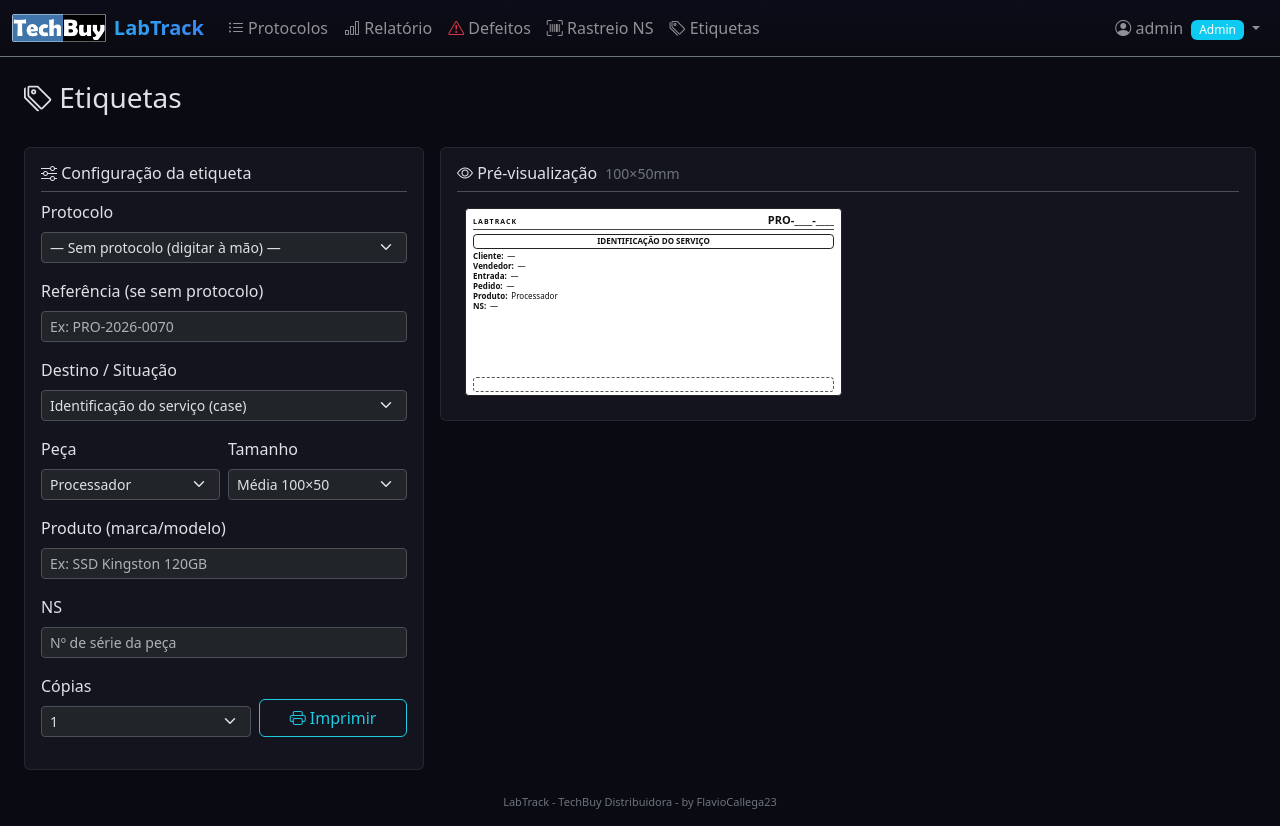
After one commit to DevFlavioCallega23/LabTrack-V-TechBuy, a Flask app: page /etiquetas/ in a window 1280 px wide. The commit adds this page. Run offline with Flask 3, Linux system fonts and the light colour scheme; a user stored in the database is signed in; some libraries are stand-ins or nearby versions.

Commit message:
feat: tela de Etiquetas com pre-visualizacao ao vivo, cenario (servico/estoque/descarte), tamanho por peca em grade e impressao direta no navegador

```diff
--- a/app/__init__.py
+++ b/app/__init__.py
@@ -102,11 +102,13 @@ def create_app():
     from app.routes.main import main_bp
     from app.routes.protocols import protocols_bp
     from app.routes.maquinas import maquinas_bp
+    from app.routes.etiquetas import etiquetas_bp
 
     app.register_blueprint(auth_bp)
     app.register_blueprint(main_bp)
     app.register_blueprint(protocols_bp)
     app.register_blueprint(maquinas_bp)
+    app.register_blueprint(etiquetas_bp)
 
     with app.app_context():
         db.create_all()
--- /dev/null
+++ b/app/routes/etiquetas.py
@@ -0,0 +1,12 @@
+from flask import Blueprint, render_template, request
+from flask_login import login_required
+from app.models import Protocol
+
+etiquetas_bp = Blueprint('etiquetas', __name__, url_prefix='/etiquetas')
+
+
+@etiquetas_bp.route('/')
+@login_required
+def index():
+    protocolos = Protocol.query.order_by(Protocol.created_at.desc()).limit(300).all()
+    return render_template('etiquetas/index.html', protocolos=protocolos)
--- a/app/templates/base.html
+++ b/app/templates/base.html
@@ -39,6 +39,11 @@
                     <li class="nav-item">
                         <a class="nav-link" href="{{ url_for('protocols.rastreio_ns') }}">
                             <i class="bi bi-upc-scan"></i> Rastreio NS
+                        </a>
+                    </li>
+                    <li class="nav-item">
+                        <a class="nav-link" href="{{ url_for('etiquetas.index') }}">
+                            <i class="bi bi-tags"></i> Etiquetas
                         </a>
                     </li>
                     {% if current_user.is_master() %}
--- /dev/null
+++ b/app/templates/etiquetas/index.html
@@ -0,0 +1,279 @@
+{% extends "base.html" %}
+{% block content %}
+<div class="d-flex justify-content-between align-items-center mb-4">
+    <h3><i class="bi bi-tags"></i> Etiquetas</h3>
+</div>
+
+<div class="row g-3">
+    <div class="col-lg-4">
+        <div class="card">
+            <div class="card-body">
+                <h6 class="border-bottom pb-2"><i class="bi bi-sliders"></i> Configuração da etiqueta</h6>
+
+                <div class="mb-3">
+                    <label class="form-label">Protocolo</label>
+                    <select id="selProtocolo" class="form-select form-select-sm">
+                        <option value="">— Sem protocolo (digitar à mão) —</option>
+                        {% for p in protocolos %}
+                        <option value="{{ p.protocol_number }}"
+                            data-tipo="{{ p.type_label() }}"
+                            data-cliente="{{ p.client_name or '' }}"
+                            data-vendedor="{{ p.seller or '' }}"
+                            data-entrada="{{ p.entry_date.strftime('%d/%m/%Y') if p.entry_date else '' }}"
+                            data-pedido="{{ p.order_number or '' }}"
+                            data-garantia="{% if p.type == 'rma' %}{{ 'Sim' if p.rma_in_warranty else 'Não' }}{% endif %}">
+                            {{ p.protocol_number }} — {{ p.client_name or 'sem cliente' }}
+                        </option>
+                        {% endfor %}
+                    </select>
+                </div>
+
+                <div class="mb-3" id="refManualGroup">
+                    <label class="form-label">Referência (se sem protocolo)</label>
+                    <input type="text" id="refManual" class="form-control form-control-sm" placeholder="Ex: PRO-2026-0070">
+                </div>
+
+                <div class="mb-3">
+                    <label class="form-label">Destino / Situação</label>
+                    <select id="selCenario" class="form-select form-select-sm">
+                        <option value="case">Identificação do serviço (case)</option>
+                        <option value="estoque">Volta ao estoque</option>
+                        <option value="descarte">Descarte</option>
+                    </select>
+                </div>
+
+                <div class="row g-2 mb-3">
+                    <div class="col-6">
+                        <label class="form-label">Peça</label>
+                        <select id="selPeca" class="form-select form-select-sm">
+                            <option value="processador" data-produto="Processador" data-tam="pequena">Processador</option>
+                            <option value="ram" data-produto="Memória RAM" data-tam="pequena">Memória RAM</option>
+                            <option value="hdd" data-produto="HD (mecânico)" data-tam="media">HD (mecânico)</option>
+                            <option value="ssd" data-produto="SSD" data-tam="media">SSD</option>
+                            <option value="fonte" data-produto="Fonte" data-tam="grande">Fonte</option>
+                            <option value="placa_mae" data-produto="Placa-Mãe" data-tam="grande">Placa-Mãe</option>
+                            <option value="monitor" data-produto="Monitor" data-tam="grande">Monitor</option>
+                            <option value="outro" data-produto="Outro" data-tam="media">Outro</option>
+                        </select>
+                    </div>
+                    <div class="col-6">
+                        <label class="form-label">Tamanho</label>
+                        <select id="selTamanho" class="form-select form-select-sm">
+                            <option value="pequena">Pequena 50×30</option>
+                            <option value="media" selected>Média 100×50</option>
+                            <option value="grande">Grande 100×60</option>
+                        </select>
+                    </div>
+                </div>
+
+                <div class="mb-3">
+                    <label class="form-label">Produto (marca/modelo)</label>
+                    <input type="text" id="inpProduto" class="form-control form-control-sm" placeholder="Ex: SSD Kingston 120GB">
+                </div>
+
+                <div class="mb-3">
+                    <label class="form-label">NS</label>
+                    <input type="text" id="inpNs" class="form-control form-control-sm" placeholder="Nº de série da peça">
+                </div>
+
+                <div class="mb-3" id="obsGroup">
+                    <label class="form-label" id="obsLabel">Situação / Defeito</label>
+                    <textarea id="inpObs" class="form-control form-control-sm" rows="3" placeholder="Detalhe aqui o defeito ou a situação da peça..."></textarea>
+                </div>
+
+                <div class="row g-2 align-items-end mb-3">
+                    <div class="col-7">
+                        <label class="form-label">Cópias</label>
+                        <select id="selCopias" class="form-select form-select-sm">
+                            <option value="1">1</option>
+                            <option value="4">4</option>
+                            <option value="8">8</option>
+                            <option value="12">12</option>
+                            <option value="16">16</option>
+                            <option value="24">24</option>
+                            <option value="32">32</option>
+                        </select>
+                    </div>
+                    <div class="col-5">
+                        <button type="button" class="btn btn-outline-info w-100" onclick="window.print()">
+                            <i class="bi bi-printer"></i> Imprimir
+                        </button>
+                    </div>
+                </div>
+            </div>
+        </div>
+    </div>
+
+    <div class="col-lg-8">
+        <div class="card">
+            <div class="card-body">
+                <h6 class="border-bottom pb-2"><i class="bi bi-eye"></i> Pré-visualização
+                    <small class="text-secondary ms-1" id="tamInfo">100×50mm</small>
+                </h6>
+                <div id="printArea" class="print-area size-media">
+                    {% for _ in range(8) %}
+                    <div class="label">
+                        <div class="label-top">
+                            <span class="brand">LABTRACK</span>
+                            <span class="ref">PRO-2026-0070</span>
+                        </div>
+                        <div class="badge-flag">IDENTIFICAÇÃO DO SERVIÇO</div>
+                        <div class="label-lines">
+                            <div><span>Cliente:</span> Fulano</div>
+                            <div><span>Vendedor:</span> —</div>
+                            <div><span>Entrada:</span> 19/08/2026</div>
+                            <div><span>Pedido:</span> —</div>
+                            <div><span>Produto:</span> SSD 120GB</div>
+                            <div><span>NS:</span> S12345</div>
+                        </div>
+                        <div class="label-obs">Situação / defeito...</div>
+                    </div>
+                    {% endfor %}
+                </div>
+            </div>
+        </div>
+    </div>
+</div>
+
+<style>
+.print-area { display: flex; flex-wrap: wrap; gap: 5mm; padding: 2mm; }
+.label {
+    box-sizing: border-box;
+    border: 0.4mm solid #222;
+    border-radius: 1mm;
+    background: #fff; color: #111;
+    display: flex; flex-direction: column;
+    padding: 1mm 2mm;
+    overflow: hidden;
+}
+.size-pequena .label { width: 50mm; height: 30mm; }
+.size-media   .label { width: 100mm; height: 50mm; }
+.size-grande  .label { width: 100mm; height: 60mm; }
+
+.size-pequena .label { font-size: 6px; }
+.size-pequena .label-top .ref { font-size: 8px; }
+.size-pequena .label-top .brand { font-size: 6px; }
+.size-media   .label { font-size: 8px; }
+.size-media   .label-top .ref { font-size: 11px; }
+.size-media   .label-top .brand { font-size: 7px; }
+.size-grande  .label { font-size: 10px; }
+.size-grande  .label-top .ref { font-size: 13px; }
+.size-grande  .label-top .brand { font-size: 8px; }
+
+.label-top { display: flex; justify-content: space-between; align-items: baseline; border-bottom: 0.3mm solid #444; margin-bottom: 0.5mm; }
+.label-top .brand { font-weight: bold; letter-spacing: 1px; }
+.label-top .ref { font-weight: bold; }
+.badge-flag {
+    font-weight: bold; text-transform: uppercase;
+    text-align: center; margin: 0.5mm 0;
+    border: 0.3mm solid #222; border-radius: 1mm;
+    padding: 0.2mm 0;
+}
+.label-lines div { display: flex; gap: 1mm; line-height: 1.25; }
+.label-lines span { font-weight: bold; }
+.label-obs {
+    margin-top: auto; border: 0.3mm dashed #555;
+    border-radius: 1mm; padding: 0.5mm 1mm;
+    font-style: italic; min-height: 4mm;
+}
+
+@media print {
+    body * { visibility: hidden; }
+    .print-area, .print-area * { visibility: visible; }
+    .print-area {
+        position: absolute; left: 0; top: 0;
+        padding: 0; gap: 0;
+    }
+    @page { size: A4 landscape; margin: 0; }
+}
+</style>
+
+<script>
+const PRECOS = { 'processador': 'Processador', 'ram': 'RAM', 'hdd': 'HD', 'ssd': 'SSD',
+                 'fonte': 'Fonte', 'placa_mae': 'Placa-Mãe', 'monitor': 'Monitor', 'outro': 'Outro' };
+const TAMS = { 'processador': 'pequena', 'ram': 'pequena', 'hdd': 'media', 'ssd': 'media',
+               'fonte': 'grande', 'placa_mae': 'grande', 'monitor': 'grande', 'outro': 'media' };
+const TAM_INFO = { 'pequena': '50×30mm', 'media': '100×50mm', 'grande': '100×60mm' };
+
+function esc(s) {
+    return (s || '').replace(/&/g, '&amp;').replace(/</g, '&lt;').replace(/>/g, '&gt;');
+}
+
+function render() {
+    const ref = $('#selProtocolo').value || $('#refManual').value.trim() || 'PRO-____-____';
+    const opt = $('#selProtocolo').selectedOptions[0] || {};
+    const cliente = $('#selProtocolo').value ? (opt.dataset.cliente || '—') : '—';
+    const vendedor = $('#selProtocolo').value ? (opt.dataset.vendedor || '—') : '—';
+    const entrada = $('#selProtocolo').value ? (opt.dataset.entrada || '—') : '—';
+    const pedido = $('#selProtocolo').value ? (opt.dataset.pedido || '—') : '—';
+    const garantia = opt.dataset.garantia || '';
+    const cenario = $('#selCenario').value;
+    const cenarioFlag = { 'case': 'IDENTIFICAÇÃO DO SERVIÇO', 'estoque': 'VOLTA AO ESTOQUE', 'descarte': 'DESCARTE' }[cenario];
+    const obsLabel = { 'case': 'Observações', 'estoque': 'Situação / Defeito', 'descarte': 'Motivo do descarte' }[cenario];
+    $('#obsLabel').textContent = obsLabel;
+    $('#obsGroup').style.display = cenario === 'case' ? 'none' : '';
+    const produto = $('#inpProduto').value.trim() || PRECOS[$('#selPeca').value] || '—';
+    const ns = $('#inpNs').value.trim() || '—';
+    const obs = cenario === 'case' ? '' : ($('#inpObs').value.trim() || '(vazio)');
+    const copias = parseInt($('#selCopias').value, 10);
+    const tam = $('#selTamanho').value;
+
+    const printArea = $('#printArea');
+    printArea.className = 'print-area size-' + tam;
+    $('#tamInfo').textContent = TAM_INFO[tam];
+
+    let html = '';
+    for (let i = 0; i < copias; i++) {
+        html += `
+        <div class="label">
+            <div class="label-top">
+                <span class="brand">LABTRACK</span>
+                <span class="ref">${esc(ref)}</span>
+            </div>
+            <div class="badge-flag">${cenarioFlag}</div>
+            <div class="label-lines">
+                <div><span>Cliente:</span> ${esc(cliente)}</div>
+                <div><span>Vendedor:</span> ${esc(vendedor)}</div>
+                <div><span>Entrada:</span> ${esc(entrada)}</div>
+                <div><span>Pedido:</span> ${esc(pedido)}</div>
+                <div><span>Produto:</span> ${esc(produto)}</div>
+                <div><span>NS:</span> ${esc(ns)}</div>
+                ${garantia ? `<div><span>Garantia:</span> ${esc(garantia)}</div>` : ''}
+            </div>
+            <div class="label-obs">${esc(obs)}</div>
+        </div>`;
+    }
+    printArea.innerHTML = html;
+}
+
+function $(id) { return document.getElementById(String(id).replace(/^#/, '')); }
+
+$('#selProtocolo').addEventListener('change', function() {
+    $('#refManualGroup').style.display = this.value ? 'none' : '';
+});
+['selProtocolo', 'refManual', 'selCenario', 'inpProduto', 'inpNs', 'inpObs', 'selCopias', 'selTamanho']
+    .forEach(function(id) { $(id).addEventListener('input', render); });
+['selProtocolo', 'selCenario', 'selPeca', 'selCopias', 'selTamanho']
+    .forEach(function(id) { $(id).addEventListener('change', render); });
+
+function refreshCenario() {
+    $('#obsLabel').textContent = { 'case': 'Observações', 'estoque': 'Situação / Defeito', 'descarte': 'Motivo do descarte' }[$('#selCenario').value];
+    $('#obsGroup').style.display = $('#selCenario').value === 'case' ? 'none' : '';
+}
+$('#selProtocolo').addEventListener('change', function() {
+    $('#refManualGroup').style.display = this.value ? 'none' : '';
+    refreshCenario();
+    render();
+});
+$('#selCenario').addEventListener('change', function() {
+    refreshCenario();
+    render();
+});
+$('#selPeca').addEventListener('change', function() {
+    $('#selTamanho').value = TAMS[this.value];
+    render();
+});
+refreshCenario();
+render();
+</script>
+{% endblock %}
```
